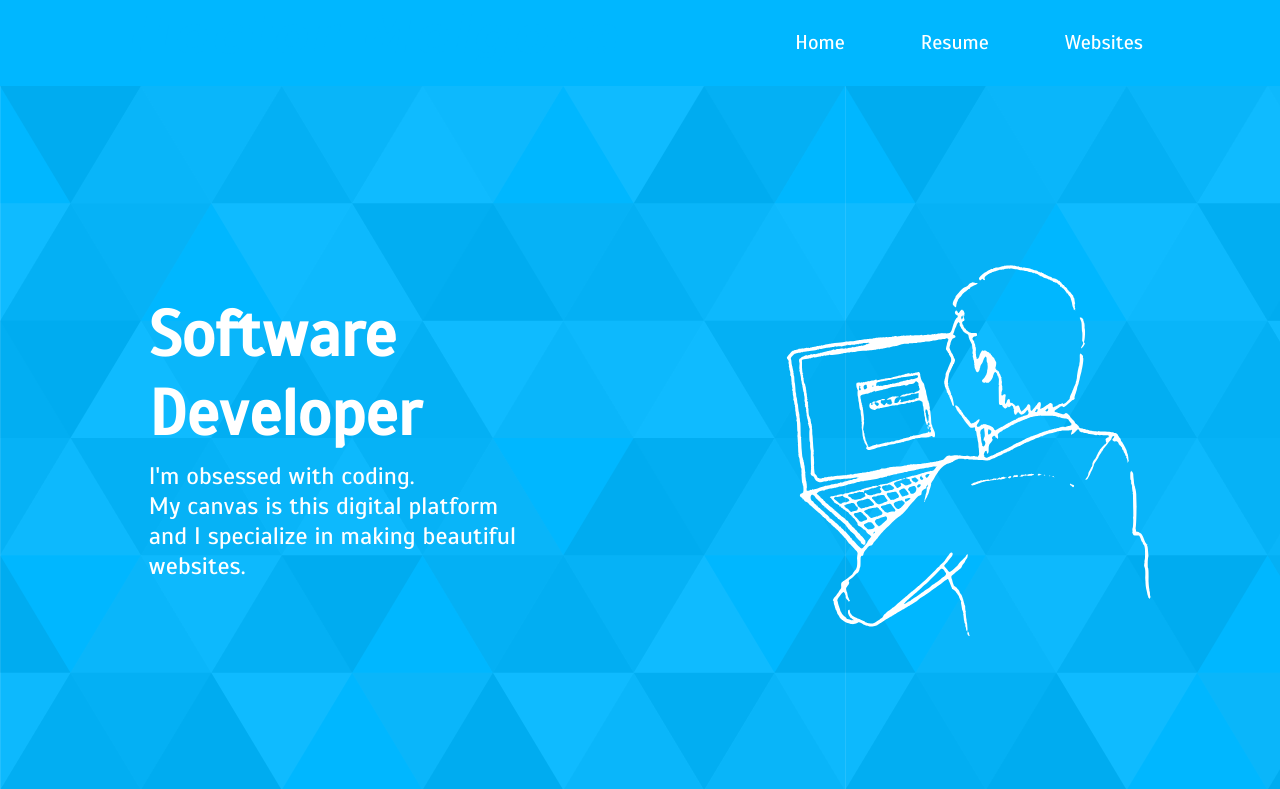
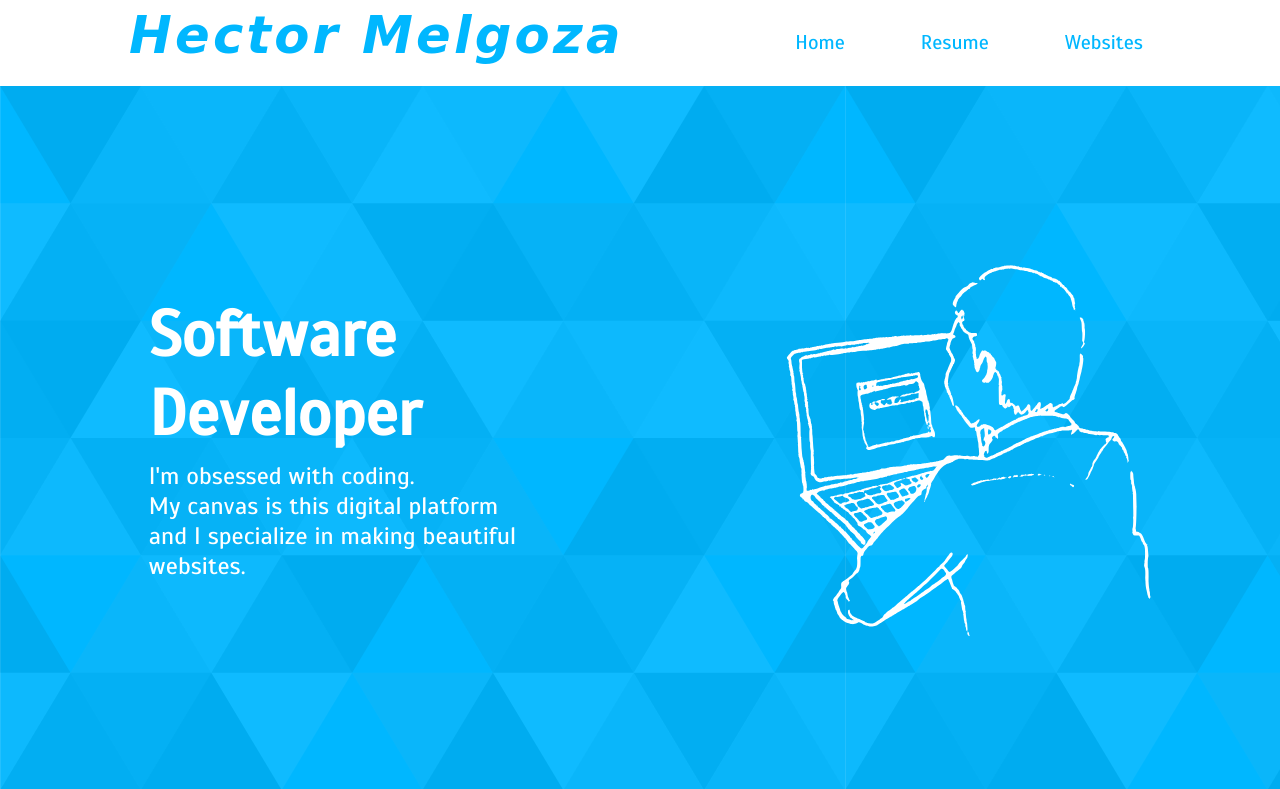
Before and after one commit to hectormelgoza/myportfolio, a PHP site: page / in a window 1280 px wide. Shown: the top 789 px of the page. Run offline with PHP 8.4, Linux system fonts and the light colour scheme; some web fonts are replaced.

Commit message:
title background color changed

```diff
--- a/portfolio.css
+++ b/portfolio.css
@@ -18,7 +18,7 @@
     display: flex;
     justify-content: space-around;
     text-align: center;
-    background-color: #00b7ff;
+    background-color: white;
 }
 h2{
     margin-left: 5.5%;
@@ -31,15 +31,13 @@ h2{
 }
 nav{
     padding: 1.9rem;
-
 }
 a{
-
     margin-right: 24px;
     font-size: 20px;
     padding: .5rem 1.5rem;
     text-decoration: none;
-    color: white;
+    color: #00b7ff;
     font-family: 'Scada', sans-serif;
 }
 
```
